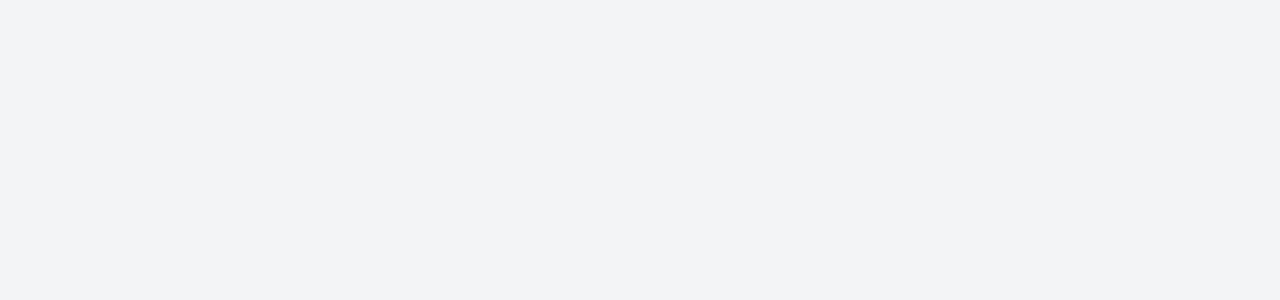
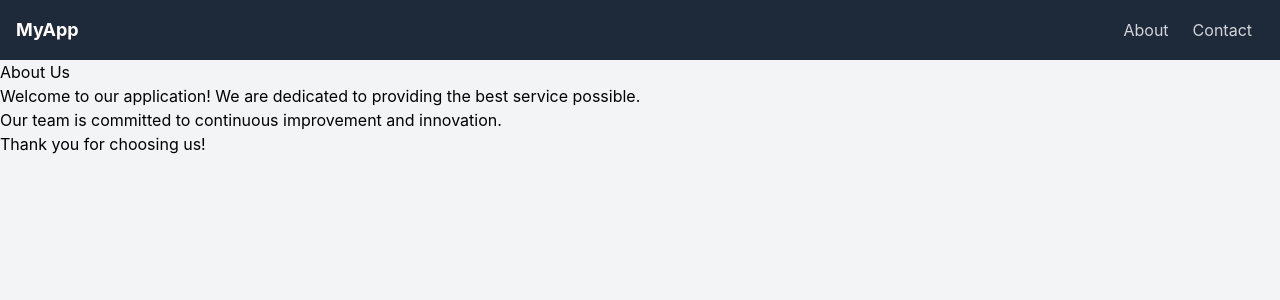
Before and after one commit to LokeshAshapu/Medicine-on-complete-updator, a React (Vite) app: page /about in a window 1280 px wide. Before the commit this address had no page. Shown: the top 300 px of the page. Built offline with nearby package versions, Linux system fonts and the light colour scheme.

Commit message:
this is 4th commit

```diff
--- a/src/App.jsx
+++ b/src/App.jsx
@@ -2,14 +2,18 @@ import React from 'react';
 import { BrowserRouter as Router, Routes, Route } from 'react-router-dom';
 import WelcomePage from './components/WelcomePage';
 import MainPage from './components/MainPage';
+import AboutPage from './components/AboutPage';
+import ContactPage from './components/ContactPage';
 function App() {
 
   return (
     <>
       <Router>
             <Routes>
-                <Route path="/" element={<WelcomePage />} />
                 <Route path="/main" element={<MainPage />} />
+                <Route path="/about" element={<AboutPage />} />
+                <Route path="/contact" element={<ContactPage />} />
+                <Route path="/welcome" element={<WelcomePage />} />
             </Routes>
       </Router>
     </>
--- /dev/null
+++ b/src/components/AboutPage.jsx
@@ -0,0 +1,17 @@
+import React from 'react';
+import NavBar from './NavBar';
+import { Link } from 'react-router-dom';
+
+
+function AboutPage() {
+    return (
+    <div className="about-page">
+        <NavBar />
+        <h1>About Us</h1>
+        <p>Welcome to our application! We are dedicated to providing the best service possible.</p>
+        <p>Our team is committed to continuous improvement and innovation.</p>
+        <p>Thank you for choosing us!</p>
+    </div>
+    );
+}
+export default AboutPage;
--- /dev/null
+++ b/src/components/ContactPage.jsx
@@ -0,0 +1,13 @@
+import NavBar from './NavBar';
+
+function ContactPage(){
+    return (
+        <div>
+            <NavBar />
+            <h1>Contact Page</h1>
+            <p>This is the contact page.</p>
+        </div>
+    );
+}
+
+export default ContactPage;
--- a/src/components/NavBar.jsx
+++ b/src/components/NavBar.jsx
@@ -1,11 +1,12 @@
+import { Link } from 'react-router-dom';
 function NavBar() {
     return (
     <nav className="bg-gray-800 p-4">
         <div className="container mx-auto flex justify-between items-center">
-        <a href="/" className="text-white text-lg font-bold">MyApp</a>
+        <Link to="/main" className="text-white text-lg font-bold">MyApp</Link>
             <div>
-          <a href="/about" className="text-gray-300 hover:text-white px-3 py-2">About</a>
-          <a href="/contact" className="text-gray-300 hover:text-white px-3 py-2">Contact</a>
+                <Link to="/about" className="text-gray-300 hover:text-white px-3 py-2">About</Link>
+                <Link to="/contact" className="text-gray-300 hover:text-white px-3 py-2">Contact</Link>
             </div>
         </div>
         </nav>
```
Lines whose indentation alone changed are shown as unchanged.
